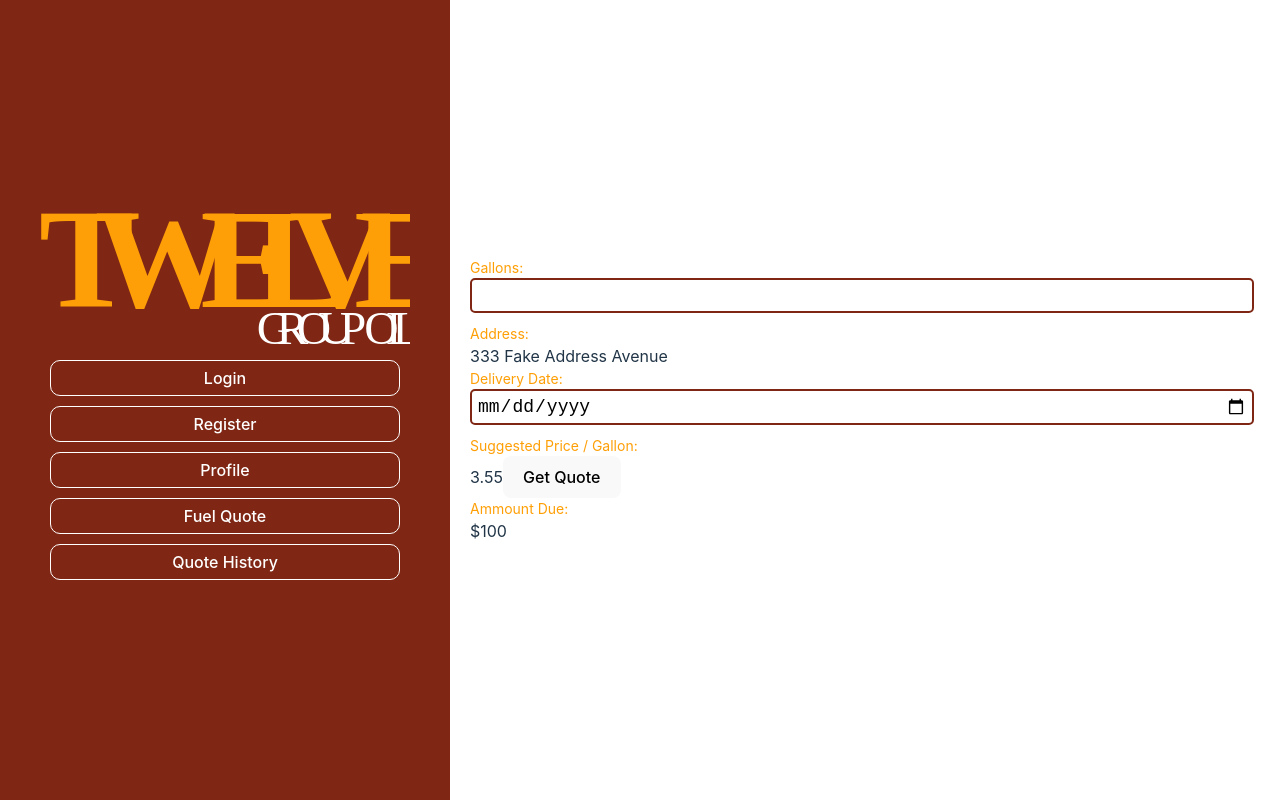
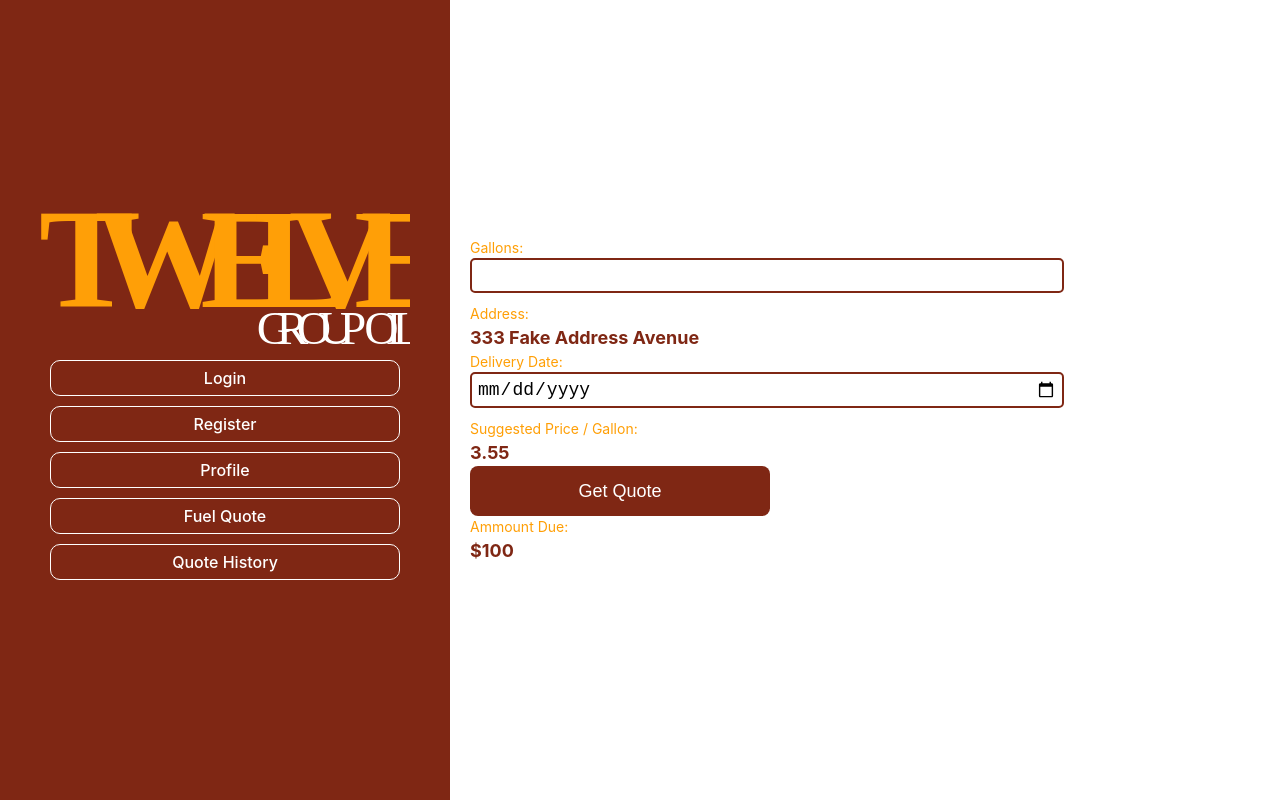
Before and after one commit to tdtrevathan/group12, a React (Vite) app in the folder front-end/: page /fuelquote in a window 1280 px wide. Built offline with nearby package versions, Linux system fonts and the light colour scheme.

Commit message:
Additional form styling

```diff
--- a/front-end/src/components/FormFields.jsx
+++ b/front-end/src/components/FormFields.jsx
@@ -1,3 +1,5 @@
+import '../css/form.css'
+
 export function Label ( {name, label} ) {
     return (
         <>
--- a/front-end/src/css/container.css
+++ b/front-end/src/css/container.css
@@ -20,32 +20,3 @@
 #outlet {
     padding: 20px;
 }
-
-#outlet form label {
-    color: #FF9F06;
-    display: block;
-    font-size: 14px;
-}
-
-#outlet form input {
-    border: 2px solid #7F2714;
-    border-radius: 5px;
-    width: calc(100% - 20px);
-    padding: 5px;
-    font-size: 18px;
-    margin-bottom: 10px;
-}
-
-#outlet form input:focus {
-    outline: none;
-    border-color: #FF9F06;
-    color:#7F2714;
-}
-
-#outlet form #state {
-    border: 2px solid #7F2714;
-    border-radius: 5px;
-    padding: 5px;
-    width: 50px;
-    background-color: #ffffff;
-}
--- /dev/null
+++ b/front-end/src/css/form.css
@@ -0,0 +1,57 @@
+form {
+    max-width: 600px;
+    color: #7F2714;
+}
+
+form label {
+    color: #FF9F06;
+    display: block;
+    font-size: 14px;
+}
+
+form input {
+    border: 2px solid #7F2714;
+    border-radius: 5px;
+    width: calc(100% - 20px);
+    padding: 5px;
+    font-size: 18px;
+    margin-bottom: 10px;
+}
+
+form input:focus {
+    outline: none;
+    border-color: #FF9F06;
+    color:#7F2714;
+}
+
+form #state {
+    border: 2px solid #7F2714;
+    border-radius: 5px;
+    padding: 5px;
+    width: 50px;
+    background-color: #ffffff;
+}
+
+form span {
+    font-size: 18px;
+    font-weight: 700;
+}
+
+form button {
+    background-color: #7F2714;
+    color: #ffffff;
+    display: block;
+    outline: none;
+    border: none;
+    width: 100%;
+    max-width: 300px;
+    padding: 10px;
+    border-radius: 8px;
+    cursor: pointer;
+    font-size: 18px;
+    line-height: 30px;
+}
+
+form button:hover {
+    background-color: #FF9F06;
+}
--- a/front-end/src/index.css
+++ b/front-end/src/index.css
@@ -34,7 +34,7 @@ h1 {
   line-height: 1.1;
 }
 
-button {
+/* button {
   border-radius: 8px;
   border: 1px solid transparent;
   padding: 0.6em 1.2em;
@@ -51,7 +51,7 @@ button:hover {
 button:focus,
 button:focus-visible {
   outline: 4px auto -webkit-focus-ring-color;
-}
+} */
 
 @media (prefers-color-scheme: light) {
   :root {
```
